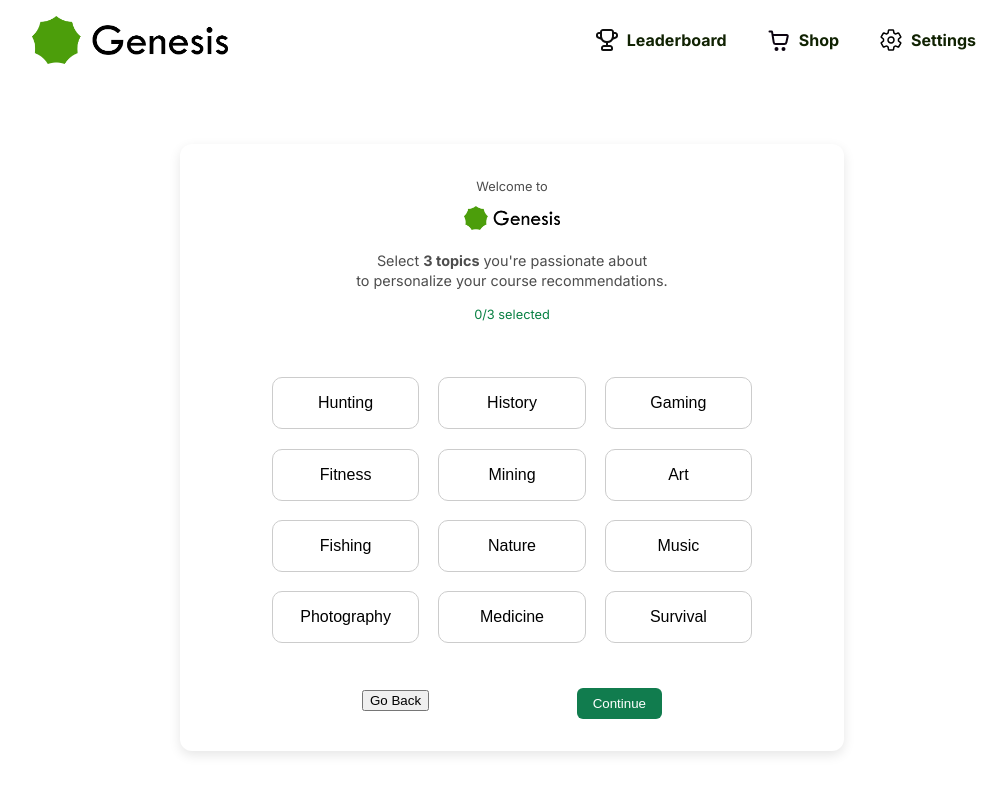
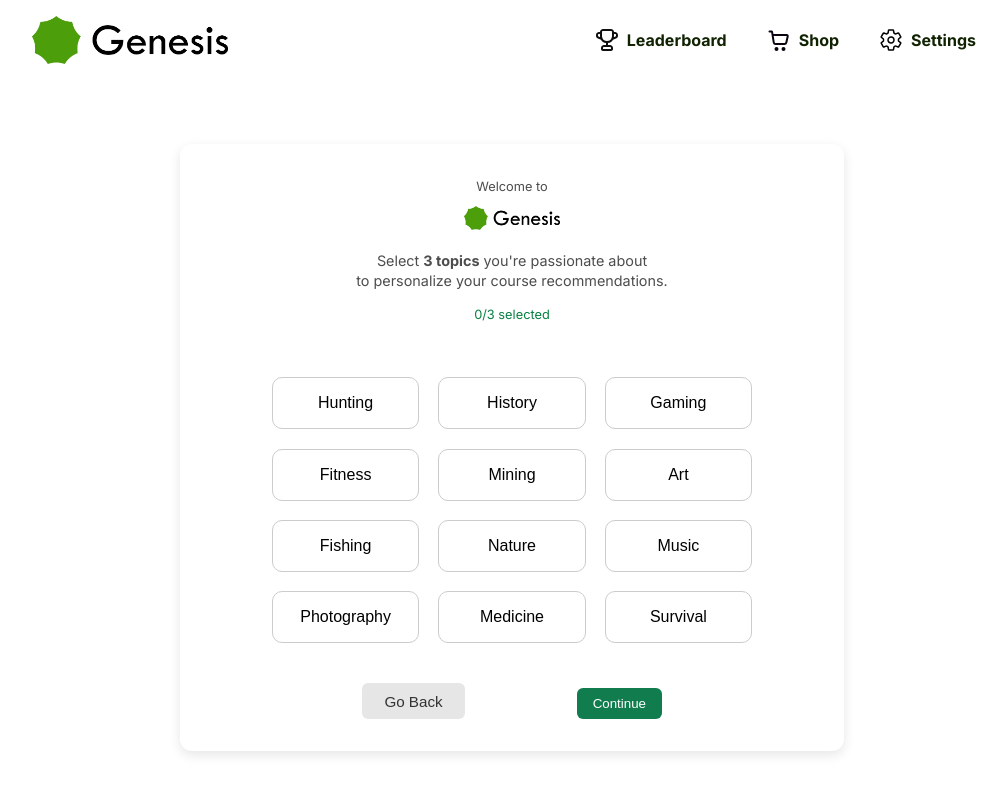
Before and after one commit to RuneHerreman/adria-client, a Vue app: page /onboarding/interests in a window 1280 px wide. Shown: the top 800 px of the page, without its empty margins (128-1135 px from the left). Built offline with nearby package versions, Linux system fonts and the light colour scheme.

Commit message:
consistent styling

```diff
--- a/src/assets/css/main.css
+++ b/src/assets/css/main.css
@@ -56,12 +56,10 @@ h1::before {
     align-items: center;
     justify-content: center;
     text-align: center;
-
     width: 37.5rem;
     min-height: 24rem;
     margin: 5rem auto;
     padding: 2rem;
-
     background-color: white;
     border-radius: 12px;
     box-shadow: 0 4px 12px rgba(0, 0, 0, 0.1);
@@ -80,29 +78,6 @@ h1::before {
     margin: 0.3rem 0;
 }
 
-.onboarding-input-block {
-    width: 50%;
-    margin-top: 4rem;
-}
-
-.onboarding-label {
-    font-size: 0.85rem;
-    color: #333;
-    margin-bottom: 0.3rem;
-    font-weight: bold;
-    display: block;
-}
-
-.onboarding-input {
-    width: 100%;
-    padding: 0.5rem;
-    border: 1px solid #ccc;
-    border-radius: 6px;
-    font-size: 0.9rem;
-    box-sizing: border-box;
-    display: block;
-}
-
 .onboarding-btn {
     background-color: #117c4e;
     color: white;
@@ -111,10 +86,26 @@ h1::before {
     padding: 0.5rem 1rem;
     cursor: pointer;
     font-weight: 500;
-    float: right;
+    align-self: flex-end;
     margin-top: 0.3rem;
 }
 
 .onboarding-btn:hover {
     background-color: #0f6b43;
+
 }
+
+.onboarding-btn-secondary {
+    background-color: #e6e6e6;
+    color: #333;
+    border: none;
+    border-radius: 6px;
+    padding: 0.6rem 1.4rem;
+    cursor: pointer;
+    font-weight: 500;
+    font-size: 0.95rem;
+}
+
+.onboarding-btn-secondary:hover {
+    background-color: #d4d4d4;
+}
--- a/src/pages/no-login/OnboardingOccupationPage.vue
+++ b/src/pages/no-login/OnboardingOccupationPage.vue
@@ -31,4 +31,31 @@ import GenesisLogo from "@/assets/media/genesis.png";
   width: 8rem;
   margin: 0.3rem 0;
 }
+
+.onboarding-input-block {
+  display: flex;
+  flex-direction: column;
+  align-items: stretch;
+  width: 50%;
+  margin-top: 4rem;
+}
+
+.onboarding-label {
+  font-size: 0.85rem;
+  color: #333;
+  margin-bottom: 0.3rem;
+  font-weight: bold;
+  display: block;
+}
+
+.onboarding-input {
+  width: 100%;
+  padding: 0.5rem;
+  border: 1px solid #ccc;
+  border-radius: 6px;
+  font-size: 0.9rem;
+  box-sizing: border-box;
+  display: block;
+  margin-bottom: 0.3rem;
+}
 </style>
```
